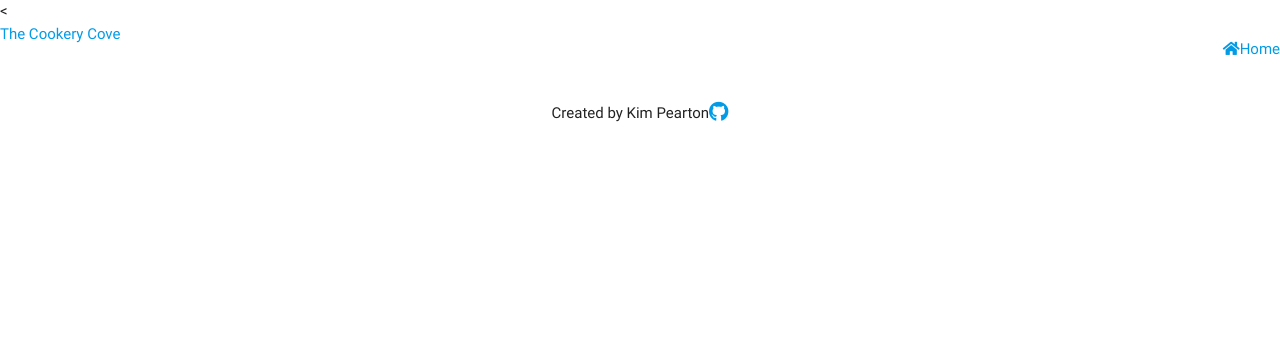
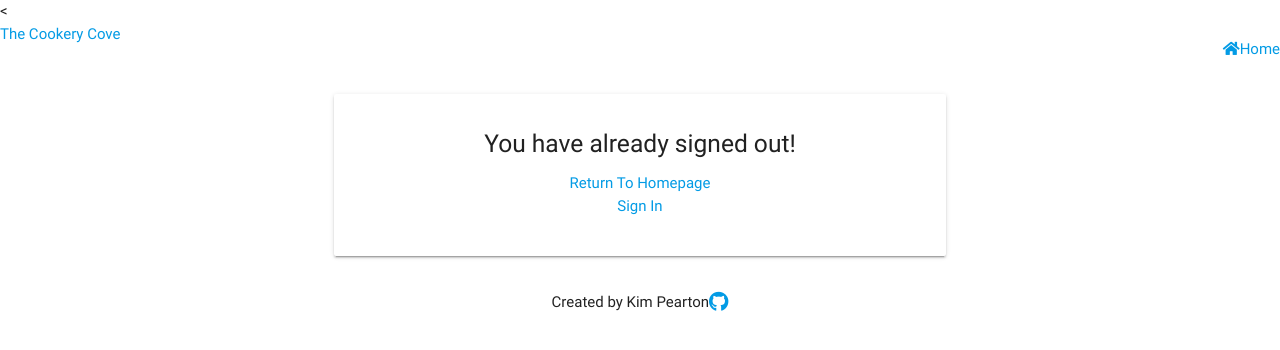
Before and after one commit to Code-Institute-Submissions/the-cookery-cove, a Flask app: page /signout in a window 1280 px wide. Shown: the top 350 px of the page. Run offline with Flask 2, Linux system fonts and the light colour scheme; some libraries are stand-ins or nearby versions.

Commit message:
Add message card for when user signs out or is told to log in

```diff
--- a/templates/message.html
+++ b/templates/message.html
@@ -2,5 +2,16 @@
 
 {% block content %}
 
+<div class="row center-align">
+    <div class="card col s12 m10 l8 offset-l2 offset-m1">
+        <div class="card-content">
+            <h5 class="center-align page-heading">{{message|safe}}</h5>
+            <ul>
+                <li><a href="{{ url_for('home') }}" class="home-btn">Return To Homepage</a></li>
+                <li><a href="{{ url_for('signin') }}" class="home-btn">Sign In</a></li>
+            </ul>
+        </div>
+    </div>
+</div>
 
 {% endblock %}
```
